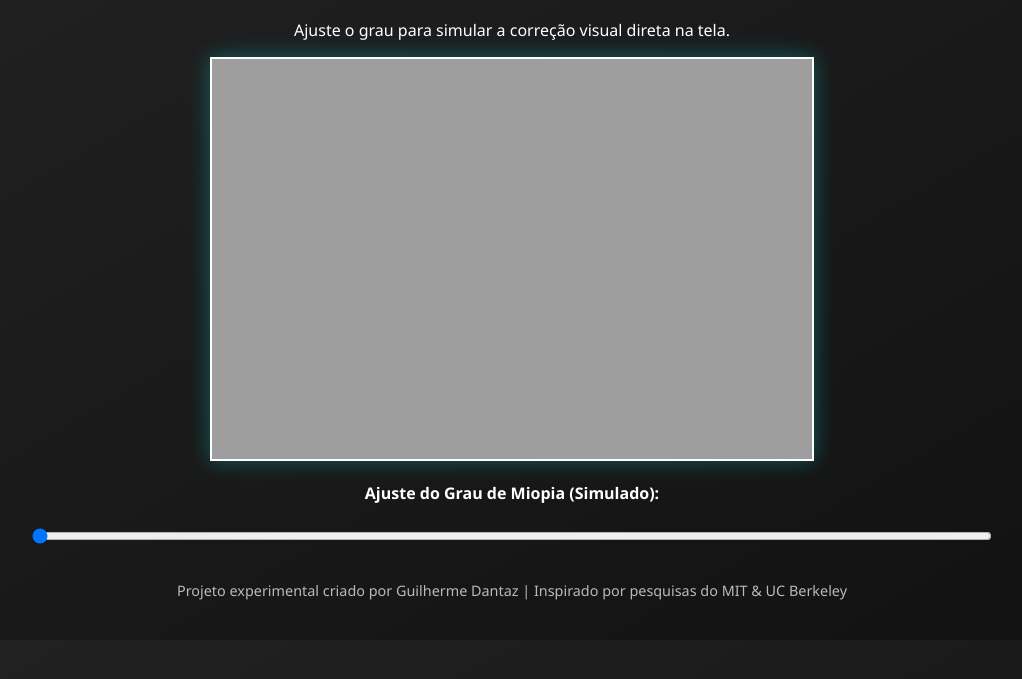
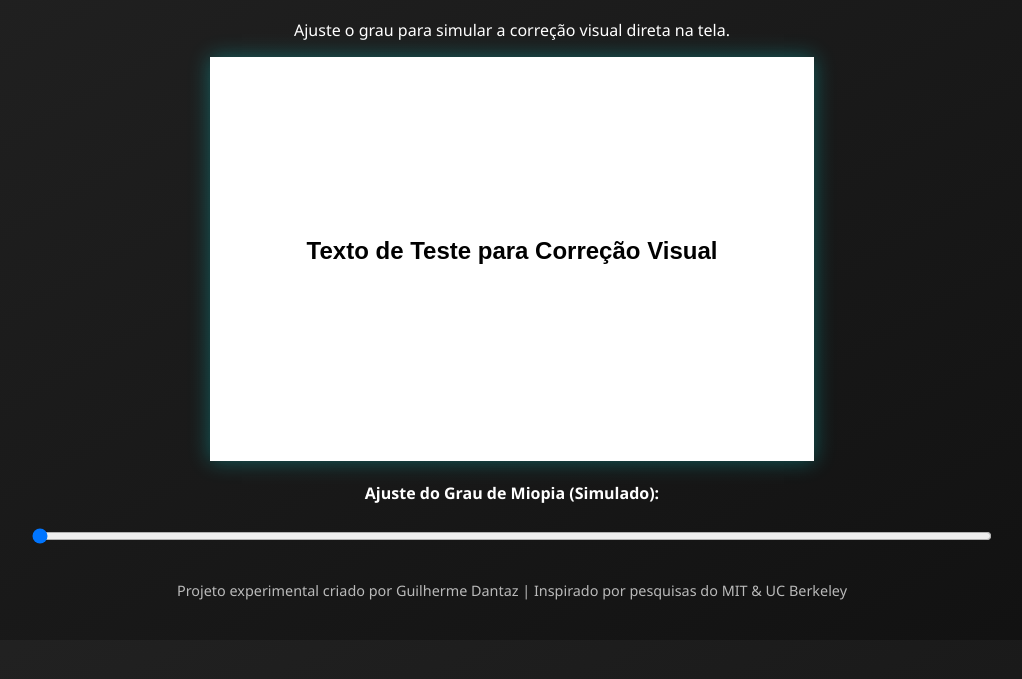
Before and after one commit to dantaz/mioppia, a plain HTML site: page index.html in a window 1280 px wide. Shown: the part 107-786 px from the top of the page, without its empty margins (128-1150 px from the left). Drawn offline with Linux system fonts and the light colour scheme.

Commit message:
Update index.html

```diff
--- a/index.html
+++ b/index.html
@@ -51,19 +51,19 @@
     const canvas = document.getElementById('canvas');
     const ctx = canvas.getContext('2d');
     const slider = document.getElementById('slider');
-    const img = new Image();
-    img.crossOrigin = 'anonymous';
-    img.src = 'https://upload.wikimedia.org/wikipedia/commons/thumb/4/47/PNG_transparency_demonstration_1.png/640px-PNG_transparency_demonstration_1.png';
 
-    slider.addEventListener('input', () => {
-      drawDistorted(parseFloat(slider.value));
-    });
+    function drawText() {
+      ctx.fillStyle = 'white';
+      ctx.fillRect(0, 0, canvas.width, canvas.height);
+      ctx.fillStyle = 'black';
+      ctx.font = 'bold 24px Arial';
+      ctx.textAlign = 'center';
+      ctx.fillText('Texto de Teste para Correção Visual', canvas.width / 2, canvas.height / 2);
+    }
 
     function drawDistorted(strength) {
       const width = canvas.width;
       const height = canvas.height;
-      ctx.clearRect(0, 0, width, height);
-      ctx.drawImage(img, 0, 0, width, height);
       const imageData = ctx.getImageData(0, 0, width, height);
       const data = imageData.data;
       const output = ctx.createImageData(width, height);
@@ -91,8 +91,13 @@
       ctx.putImageData(output, 0, 0);
     }
 
-    img.onload = () => {
-      ctx.drawImage(img, 0, 0, canvas.width, canvas.height);
+    slider.addEventListener('input', () => {
+      drawText();
+      drawDistorted(parseFloat(slider.value));
+    });
+
+    window.onload = () => {
+      drawText();
       drawDistorted(parseFloat(slider.value));
     };
   </script>
```
